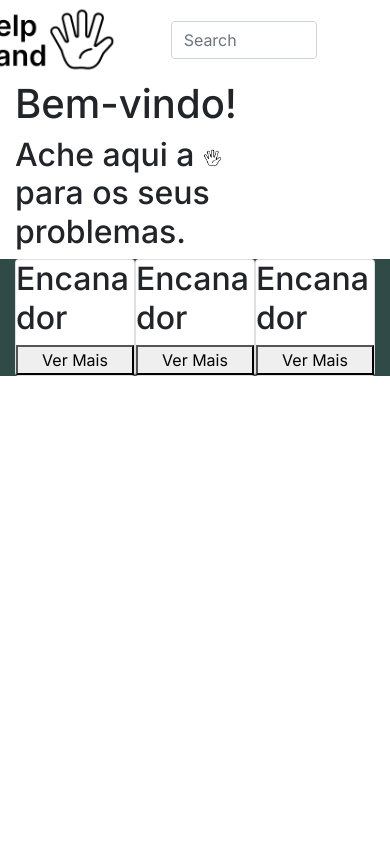
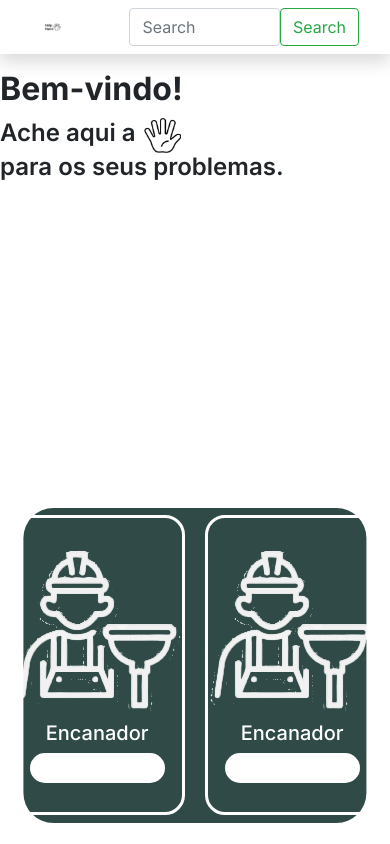
Before and after one commit to JuanServelo/HelpHand, a PHP site: page /HelpHand/home.html in a window 390 px wide. Run offline with PHP 8.4, Linux system fonts and the light colour scheme.

Commit message:
atualização da home

```diff
--- a/HelpHand/assets/css/home.css
+++ b/HelpHand/assets/css/home.css
@@ -4,15 +4,343 @@
     --cor-principal: #304b47;
 }
 
-body {
+* {
     box-sizing: border-box;
-    font-family: "Inter", sans-serif ;
+    font-family: "Inter", sans-serif;
+    padding: 0;
+    margin: 0;
 }
 
 .maozinha {
-    width: 5%;
+    width: 4%;
+}
+
+.modal{
+    width: 30%;
+}
+
+.modal-header h1 img {
+    width: 48%;
+}
+
+.modal-content{
+    width: 75%;
+    height: 100vh;
+}
+
+.modal-body ol {
+    gap: 20px;
+}
+
+.modal-body ol a {
+    color:black;
+    font-size: 1.1rem;
+    font-weight: 600;
+}
+
+.modal-footer a {
+    margin-right: 23%;
+}
+
+.modal-footer a img{
+    width: 30%;
+    border: 1px solid black;
+    padding: 40px;
+    border-radius: 100%;
+}
+
+.modal-footer a h3 {
+    margin-left: 6%;
+    font-size: 1.5rem;
+}
+
+.texto {
+    margin: 4% 0 0 9%;
+}
+
+.texto h1 {
+    font-weight: 700 ;
+    font-size: 2.5rem;
+
+}
+
+.texto h2 {
+    font-weight:600;
+    font-size: 2rem;
 }
 
 main {
+    display: flex;
     background: #304B47;
+    margin: 1% auto;
+    border-radius: 30px;
+    overflow-x: auto;
+    max-width: 88vw;
+    padding: 2%;
+    position: absolute;
+    bottom: 2%;
+    transform: translatex(-50%);
+    left: 50%;
 }
+
+main::-webkit-scrollbar {
+    width: 1px;
+}
+
+main::-webkit-scrollbar-thumb {
+    background: transparent;
+}
+
+.carrossel {
+    white-space: nowrap;
+    overflow: hidden;
+    font-size: 0px;
+    display: flex;
+    flex-direction: row;
+    gap: 35px;
+}
+
+.card {
+    display: flex;
+    align-items: center;
+    background: transparent;
+    border-radius: 20px;
+    border: 3px solid white;
+    width: calc(100% / 3);
+    height: 300px;
+    margin-left: 14px;
+}
+
+.card:first-child {
+    margin-left: 0;
+}
+
+.card img {
+    object-fit: cover;
+    padding: 30px 50px 0 50px;
+}
+
+.card h2 {
+    text-align: center;
+    color: white;
+    font-size: 25px;
+    margin-top: 10px;
+}
+
+.card button {
+    color: var(--cor-principal);
+    width: 60%;
+    height: 10%;
+    background: white;
+    border: 0px;
+    border-radius: 15px;
+    text-align: center;
+    text-decoration: none;
+}
+
+@media (max-width: 999px) {
+    .container-fluid navbar-toggler {
+        width: 100%;
+    }
+
+    .container-fluid navbar-toggler img {
+        width: 100%;
+    }
+
+    .container-fluid form {
+        width: 70%;
+    }
+
+    main {
+        flex-direction: column;
+        align-items: center;
+    }
+
+    .card {
+        width: 100%;
+        margin-left: 0;
+    }
+
+    .card img {
+        padding: 30px 0 0 0;
+    }
+
+    .card h2 {
+        font-size: 20px;
+    }
+
+    .card button {
+        width: 80%;
+    }
+
+    .texto {
+        margin: 4% 0 0 0;
+    }
+
+    .texto h1 {
+        font-size: 2rem;
+    }
+
+    .texto h2 {
+        font-size: 1.5rem;
+    }
+
+    .maozinha {
+        width: 10%;
+    }
+
+    .modal{
+        width: 80%;
+    }
+
+    .modal-header h1 img {
+        width: 80%;
+    }
+
+    .modal-content{
+        width: 100%;
+        height: 100vh;
+    }
+
+    .modal-body ol a {
+        font-size: 1rem;
+    }
+
+    .modal-footer a {
+        margin-right: 0;
+    }
+
+    .modal-footer a img{
+        width: 20%;
+        padding: 20px;
+    }
+
+    .modal-footer a h3 {
+        margin-left: 0;
+        font-size: 1.2rem;
+    }
+
+    .carrossel {
+        gap: 20px;
+    }
+
+    .card h2 {
+        font-size: 20px;
+    }
+
+    .card button {
+        width: 80%;
+    }
+
+    .card img {
+        padding: 30px 0 0 0;
+    }
+
+    .card h2 {
+        font-size: 20px;
+    }
+
+    .card button {
+        width: 80%;
+    }
+
+    .card img {
+        padding: 30px 0 0 0;
+    }
+
+    .card h2 {
+        font-size: 20px;
+    }
+
+    .card button {
+        width: 80%;
+    }
+
+    .card img {
+        padding: 30px 0 0 0;
+    }
+
+    .card h2 {
+        font-size: 20px;
+    }
+
+    .card button {
+        width: 80%;
+    }
+
+    .card img {
+        padding: 30px 0 0 0;
+    }
+
+    .card h2 {
+        font-size: 20px;
+    }
+
+    .card button {
+        width: 80%;
+    }
+
+    .card img {
+        padding: 30px 0 0 0;
+    }
+
+    .card h2 {
+        font-size: 20px;
+    }
+
+    .card button {
+        width: 80%;
+    }
+
+    .card img {
+        padding: 30px 0 0 0;
+    }
+
+    .card h2 {
+        font-size: 20px;
+    }
+
+    .card button {
+        width: 80%;
+    }
+
+    .card img {
+        padding: 30px 0 0 0;
+    }
+
+    .card h2 {
+        font-size: 20px;
+    }
+
+    .card button {
+        width: 80%;
+    }
+
+    .card img {
+        padding: 30px 0 0 0;
+    }
+
+    .card h2 {
+        font-size: 20px;
+    }
+
+    .card button {
+        width: 80%;
+    }
+
+
+
+
+
+
+
+
+
+
+
+
+
+
+
+
+}
--- a/HelpHand/home.html
+++ b/HelpHand/home.html
@@ -7,53 +7,118 @@
     <link rel="stylesheet" href="assets/css/home.css">
     <title>Home</title>
 </head>
-<body class="p-0 m-0 min-vh-100">
+<body class="min-vh-100">
     <header>
-        <nav class="d-flex">
-            <div class="container w-25 d-flex justify-content-center align-items-center ">
-                <a class="navbar-brand" href="#">
-                  <img src="assets/img/logo_preta.png" alt="logo HelpHand" width="150" height="70">
-                </a>
-            </div>
-
-            <div class="container-fluid p-0 d-flex justify-content-center align-items-center">
-                <form class="d-flex w-50 " role="search">
-                    <input class="form-control me-2 w-100" type="search" placeholder="Search" aria-label="Search">
-                    <!--<button class="btn btn-outline-success " type="submit">Search</button>-->
+        <nav class="navbar shadow"">
+            <div class="container-fluid">
+                <button class="navbar-toggler" type="button" data-bs-toggle="modal" data-bs-target="#exampleModal" style="width: 13%;">
+                    <img src="assets/img/logo_preta.png" class="img-fluid float-start rounded mx-auto d-block " width="100%" alt="">
+                </button>
+                <form class="d-flex" role="search">
+                    <input class="form-control me-2" type="search" placeholder="Search" aria-label="Search">
+                    <button class="btn btn-outline-success" type="submit">Search</button>
                 </form>
             </div>
         </nav>
+
+      <!-- Modal -->
+        <div class="modal fade" id="exampleModal" tabindex="-1" aria-labelledby="exampleModalLabel" aria-hidden="true">
+            <div class="modal-dialog modal-fullscreen m-0">
+                <div class="modal-content">
+                    <div class="modal-header">
+                        <h1 class="modal-title fs-5 text-center" id="exampleModalLabel">
+                            <img src="assets/img/logo_preta.png" alt="">
+                        </h1>
+                        <button type="button" class="btn-close w-25 h-25" data-bs-dismiss="modal" aria-label="Close"></button>
+                    </div>
+                    <div class="modal-body">
+                        <ol class="d-flex flex-column ml-4 mt-2 ">
+                            <a href="#">
+                                <ion-icon name="settings-outline"></ion-icon>
+                                Serviços
+                            </a>
+                            <a href="#">
+                                <ion-icon name="refresh-outline"></ion-icon>
+                                Histórico
+                            </a>
+                            <a href="#">
+                                <ion-icon name="help-circle-outline"></ion-icon>
+                                FAQ
+                            </a>
+                        </ol>
+                    </div>
+                    <div class="modal-footer  ">
+                        <a href="#" class="d-flex justify-content-center align-items-center">
+                            <img src="assets/img/user 1.png" alt="">
+                            <h3>Nome do Usuário</h3>
+                        </a>
+                        <button type="button" class="btn btn-secondary" data-bs-dismiss="modal">Close</button>
+                    </div>
+                </div>
+            </div>
+        </div>
     </header>
 
-    <div class="container d-flex flex-column">
-        <h1>Bem-vindo!</h1>
+    <div class="texto d-flex flex-column p-0">
+        <h1>Bem-vindo!</h1> <!-- colocar peso bold ou mais -->
         <h2>Ache aqui a <img src="assets/img/maozinha 1.png" alt="mãozinha" class="maozinha"> <br>
         para os seus problemas.</h2>
     </div>
 
-    <main class="container">
+    <main class="d-flex justify-content-center align-items-center"> <!--tinha container aq-->
+        <div class="wrapper">
 
-        <div class="carrossel d-flex align-items-end">
+            <div class="carrossel">
                 <div class="card">
-                <img src="#" alt="">
+                    <img src="assets/img/encanador.png" alt="">
                     <h2>Encanador</h2>
                     <button>Ver Mais</button>
                 </div>
+
                 <div class="card">
-                <img src="#" alt="">
+                    <img src="assets/img/encanador.png" alt="">
                     <h2>Encanador</h2>
                     <button>Ver Mais</button>
                 </div>
+
                 <div class="card">
-                <img src="#" alt="">
+                    <img src="assets/img/encanador.png" alt="">
+                    <h2>Encanador</h2>
+                    <button>Ver Mais</button>
+                </div>
+
+                <div class="card">
+                    <img src="assets/img/encanador.png" alt="">
+                    <h2>Encanador</h2>
+                    <button>Ver Mais</button>
+                </div>
+
+                <div class="card">
+                    <img src="assets/img/encanador.png" alt="">
+                    <h2>Encanador</h2>
+                    <button>Ver Mais</button>
+                </div>
+
+                <div class="card">
+                    <img src="assets/img/encanador.png" alt="">
                     <h2>Encanador</h2>
                     <button>Ver Mais</button>
                 </div>
             </div>
+        </div>
     </main>
-</body>
 
 
+    <script src="https://code.jquery.com/jquery-3.5.1.slim.min.js" integrity="sha384-DfXdz2htPH0lsSSs5nCTpuj/zy4C+OGpamoFVy38MVBnE+IbbVYUew+OrCXaRkfj" crossorigin="anonymous"></script>
+    <script src="https://cdn.jsdelivr.net/npm/bootstrap@5.1.3/dist/js/bootstrap.bundle.min.js" integrity="sha384-ka7Sk0Gln4gmtz2MlQnikT1wXgYsOg+OMhuP+IlRH9sENBO0LRn5q+8nbTov4+1p" crossorigin="anonymous"></script>
     <script type="module" src="https://unpkg.com/ionicons@7.1.0/dist/ionicons/ionicons.esm.js"></script>
     <script nomodule src="https://unpkg.com/ionicons@7.1.0/dist/ionicons/ionicons.js"></script>
+    <script>
+        const myCarousel = document.querySelector('#carouselExampleIndicators')
+        const carousel = new bootstrap.Carousel(myCarousel, {
+            interval: 2000,
+            touch: false
+        })
+    </script>
+</body>
 </html>
```
Also changed, not shown: HelpHand/assets/img/encanador.png (added). Lines whose indentation alone changed are shown as unchanged.
